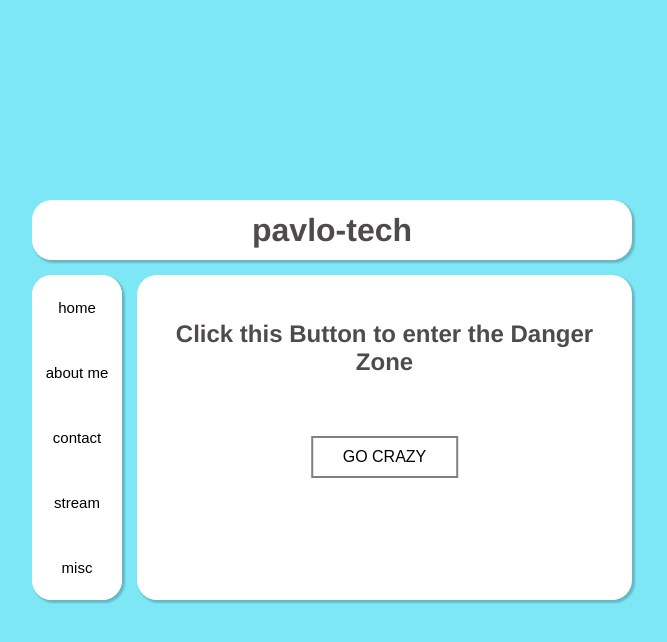
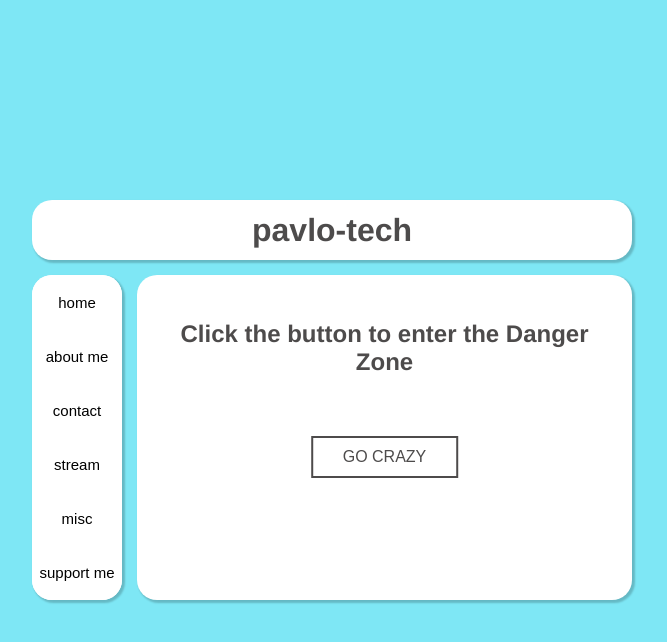
Before and after one commit to pavlo-tech/website, a React (Create React App) app: page / in a window 1280 px wide. Both pictures are taken after a click on the button "misc". Shown: the top 642 px of the page, without its empty margins (308-975 px from the left). Built offline with nearby package versions, Linux system fonts and the light colour scheme.

Commit message:
almost done

```diff
--- a/src/App.js
+++ b/src/App.js
@@ -19,7 +19,8 @@ class App extends Component {
       'about me': <AboutContent/>,
       'contact': <ContactContent/>,
       'stream': <p>this feature isn't ready yet</p>,
-      'misc': <MiscContnet/>
+      'misc': <MiscContnet/>,
+      'support me': <div/>
     };
 
     this.state = {
--- a/src/MiscContent/MiscButton/MiscButton.css
+++ b/src/MiscContent/MiscButton/MiscButton.css
@@ -12,7 +12,8 @@
   -ms-transform: translate(-50%, -50%);
   transform: translate(-50%, -50%);
 
-  border: 2px solid gray;
+  border: 2px solid #4d4b4b;
+  color: #4d4b4b;
   background-color: white;
   padding: 10px 30px;
   text-align: center;
@@ -20,25 +21,39 @@
   font-size: 16px;
   /*transition-duration: 0.4s;*/
   cursor: pointer;
-  animation-name: button-crazy 1s;
+
+}
+
+.MiscButton button:hover {
+  color: white;
+  animation: button-crazy2 1000ms;
   animation-iteration-count: infinite;
 }
 
-.MiscButton button :hover {
-  animation-name: button-crazy;
-  animation-duration: 1s;
+@keyframes button-crazy2 {
+  0%    {background-color: rgb(252, 29, 29); color: rgb(111, 7, 185);}
+  10%   {background-color: rgb(255, 101, 30); color: rgb(0, 183, 255);}
+  20%   {background-color: yellow; color: rgb(8, 209, 8);}
+  30%   {background-color: rgb(8, 209, 8); color: yellow;}
+  40%   {background-color: rgb(0, 183, 255); color: rgb(255, 101, 30);}
+  50%   {background-color: rgb(111, 7, 185); color: rgb(252, 29, 29);}
+  60%   {background-color: rgb(0, 183, 255); color: rgb(255, 101, 30);}
+  70%   {background-color: rgb(8, 209, 8); color: yellow;}
+  80%   {background-color: yellow; color: rgb(8, 209, 8);}
+  90%   {background-color: rgb(255, 101, 30); color: rgb(0, 183, 255);}
+  99%   {background-color: rgb(252, 29, 29); color: rgb(111, 7, 185);}
+}
 
+@keyframes button-crazy {
+  0%    {background-color: rgb(252, 29, 29); }
+  10%   {background-color: rgb(255, 101, 30);}
+  20%   {background-color: yellow;}
+  30%   {background-color: rgb(8, 209, 8);}
+  40%   {background-color: rgb(0, 183, 255);}
+  50%   {background-color: rgb(111, 7, 185); }
+  60%   {background-color: rgb(0, 183, 255);}
+  70%   {background-color: rgb(8, 209, 8);}
+  80%   {background-color: yellow;}
+  90%   {background-color: rgb(255, 101, 30);}
+  99%   {background-color: rgb(252, 29, 29);}
 }
-@keyframes button-crazy {
-  0%   {color: rgb(252, 29, 29);}
-  10%   {color: rgb(255, 101, 30);}
-  20%   {color: yellow;}
-  30%   {color: rgb(8, 209, 8);}
-  40%   {color: rgb(0, 183, 255);}
-  50%   {color: rgb(111, 7, 185);}
-  60%   {color: rgb(0, 183, 255);}
-  70%   {color: rgb(8, 209, 8);}
-  80%   {color: yellow;}
-  90%   {color: rgb(255, 101, 30);}
-  99%   {color: rgb(252, 29, 29);}
-}
--- a/src/MiscContent/MiscButton/MiscButton.js
+++ b/src/MiscContent/MiscButton/MiscButton.js
@@ -4,7 +4,7 @@ import './MiscButton.css';
 const MiscButton = (props) => {
   return (
     <div className="MiscButton">
-      <h2>Click this Button to enter the Danger Zone</h2>
+      <h2>Click the button to enter the Danger Zone</h2>
       <button onClick={props.buttonClick}>GO CRAZY</button>
     </div>
   );
--- a/src/MiscContent/MiscContent.js
+++ b/src/MiscContent/MiscContent.js
@@ -15,7 +15,7 @@ const MiscContnet = () => {
 
   const pages = [
     <MiscButton buttonClick={miscButtonClickHandler}/>,
-    <iframe title="important message" src="https://www.youtube.com/embed/dQw4w9WgXcQ" frameBorder="0" allow="accelerometer; autoplay; encrypted-media; gyroscope; picture-in-picture" allowFullScreen></iframe>
+    <iframe title="important message" src="https://www.youtube.com/embed/dQw4w9WgXcQ?autoplay=1" frameBorder="0" allow="accelerometer; autoplay; encrypted-media; gyroscope; picture-in-picture" allowFullScreen></iframe>
   ];
 
 
@@ -25,4 +25,5 @@ const MiscContnet = () => {
     </div>
   );
 }
+
 export default MiscContnet;
```
